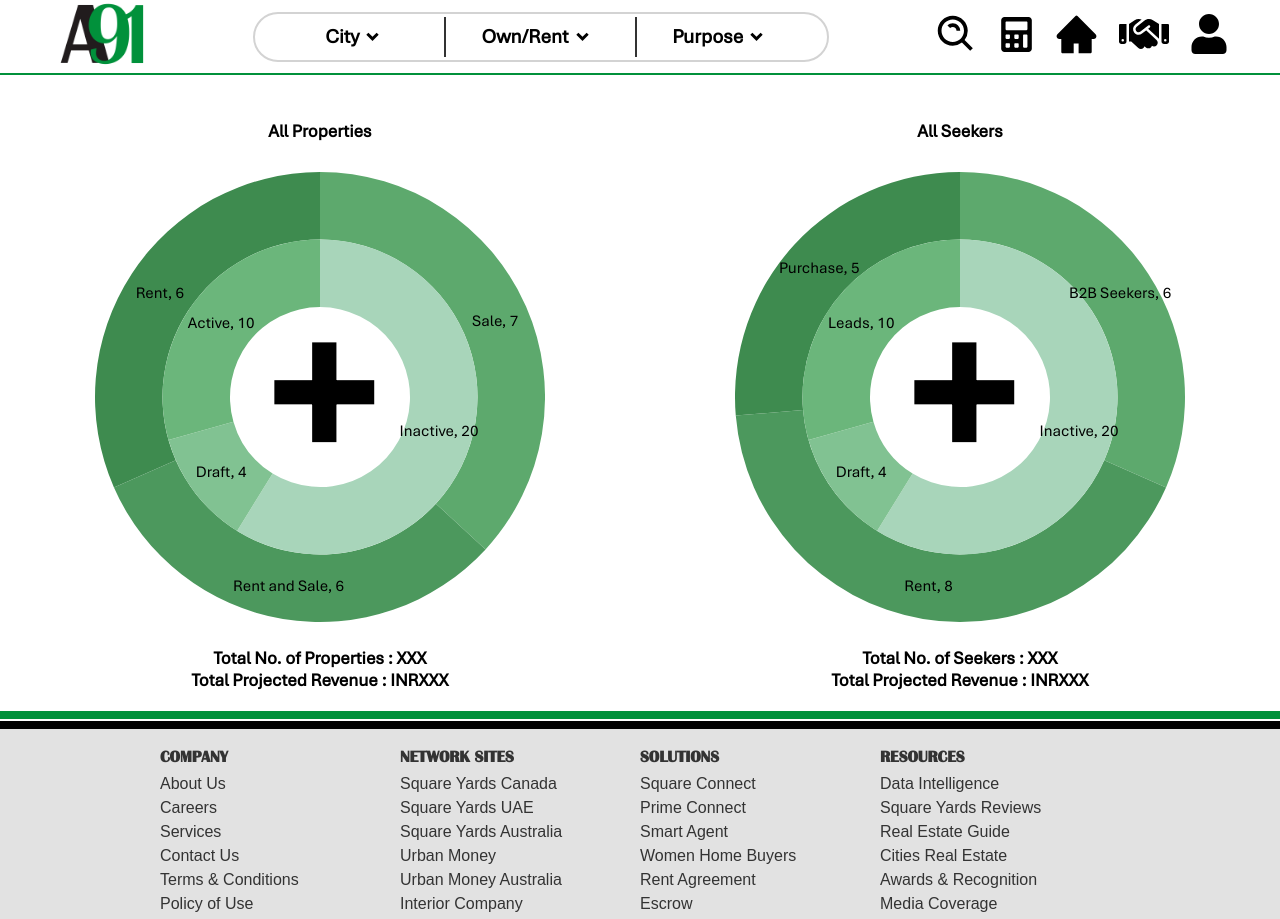
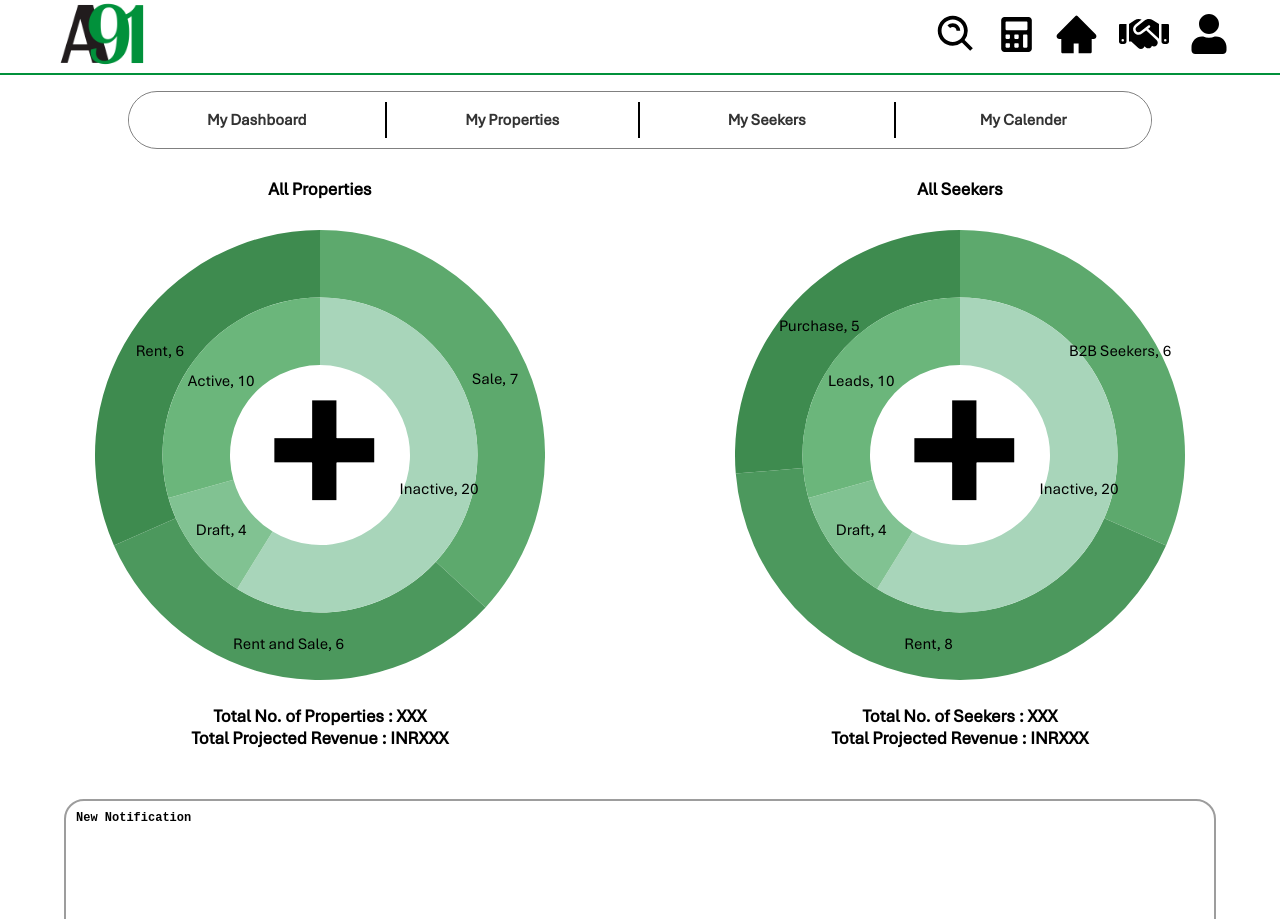
Before and after one commit to rakeshrauniyar12/A91, a React (Create React App) app in the folder a91/: page /dashboard in a window 1280 px wide. Shown: the top 919 px of the page. Built offline with nearby package versions, Linux system fonts and the light colour scheme.

Commit message:
dashboard page notification and task div added

```diff
--- a/a91/src/Component/ActiveProperty.js
+++ b/a91/src/Component/ActiveProperty.js
@@ -10,6 +10,11 @@ import {
   FaTh,
   FaBars,
 } from "react-icons/fa";
+import { IoIosList } from "react-icons/io";
+import { CiHashtag } from "react-icons/ci";
+import { PiSquaresFour } from "react-icons/pi";
+import { FaListUl } from "react-icons/fa";
+import { RxHamburgerMenu } from "react-icons/rx";
 import { IoHomeOutline } from "react-icons/io5";
 import { BiSearchAlt } from "react-icons/bi";
 
@@ -17,7 +22,10 @@ const ActiveProperty = () => {
   const [showTableView, setShowTableView] = useState(false);
 
   const handleShowTableView = () => {
-    setShowTableView(!showTableView);
+    setShowTableView(true);
+  };
+  const handleShowView = () => {
+    setShowTableView(false);
   };
   const products = [];
   for (let r = 0; r < 3; r++) {
@@ -54,14 +62,15 @@ const ActiveProperty = () => {
             fontWeight: "500",
           }}
         />
-        <FaList
+
+        <IoIosList
           style={{
             cursor: "pointer",
             fontSize: "36px",
             fontWeight: "500",
           }}
         />
-        <FaHashtag
+        <CiHashtag
           style={{
             cursor: "pointer",
             fontSize: "36px",
@@ -69,20 +78,23 @@ const ActiveProperty = () => {
 
           }}
         />
-        <FaTh
+
+        <PiSquaresFour
           style={{
             cursor: "pointer",
             fontSize: "36px",
             fontWeight: "500",
-
+            color:!showTableView?"var(--primary)":"black"
           }}
+          onClick={handleShowView}
         />
-        <FaBars
+        <div style={{width:"3px",height:"30px",backgroundColor:"black"}}></div>
+        <RxHamburgerMenu
           style={{
             cursor: "pointer",
             fontSize: "36px",
             fontWeight: "500",
-
+             color:showTableView?"var(--primary)":"black"
           }}
           onClick={handleShowTableView}
         />
--- a/a91/src/Component/Dashboard.js
+++ b/a91/src/Component/Dashboard.js
@@ -1,4 +1,4 @@
-import React, { useEffect, useRef } from "react";
+import React, { useEffect, useRef, useState } from "react";
 import * as d3 from "d3";
 
 const ConcentricDonutChart = ({ title, data, colors, innerText }) => {
@@ -23,11 +23,20 @@ const ConcentricDonutChart = ({ title, data, colors, innerText }) => {
       .attr("transform", `translate(${width / 2}, ${height / 2})`);
 
     // Create two arcs for concentric donuts
-    const outerArc = d3.arc().innerRadius(radius * 0.7).outerRadius(radius);
-    const innerArc = d3.arc().innerRadius(radius * 0.4).outerRadius(radius * 0.7);
+    const outerArc = d3
+      .arc()
+      .innerRadius(radius * 0.7)
+      .outerRadius(radius);
+    const innerArc = d3
+      .arc()
+      .innerRadius(radius * 0.4)
+      .outerRadius(radius * 0.7);
 
     // Pie generators for data
-    const pie = d3.pie().value((d) => d.value).sort(null);
+    const pie = d3
+      .pie()
+      .value((d) => d.value)
+      .sort(null);
 
     // Draw outer arcs
     svg
@@ -80,7 +89,6 @@ const ConcentricDonutChart = ({ title, data, colors, innerText }) => {
       .style("font-weight", "bold")
       .attr("y", 70)
       .text(innerText);
-
   }, [data, colors, innerText]);
 
   return (
@@ -92,6 +100,11 @@ const ConcentricDonutChart = ({ title, data, colors, innerText }) => {
 };
 
 const Dashboard = () => {
+  const [selectedOption, setSelectedOption] = useState("Active Property");
+
+  const handleOptionClick = (option) => {
+    setSelectedOption(option);
+  };
   // Data for All Properties
   const propertiesData = {
     inner: [
@@ -132,30 +145,127 @@ const Dashboard = () => {
   };
 
   return (
-    <div style={{ display: "flex", justifyContent: "space-around",marginTop:"120px" }}>
     <div>
-        <p style={{textAlign:"center",fontSize:"18px",fontWeight:"600",marginBottom:"30px"}}>All Properties</p>
+      <div
+        className="options-container-1"
+        style={{ top: "11.4%", gridTemplateColumns: "repeat(4,1fr)" }}
+      >
+        <div
+          key={"Electricity Bill"}
+          className={`option ${
+            selectedOption === "My Dashboard" ? "active" : ""
+          }`}
+          onClick={() => handleOptionClick("My Dashboard")}
+          style={{
+            borderTopLeftRadius: "40px",
+            borderBottomLeftRadius: "40px",
+          }}
+        >
+          My Dashboard
+        </div>
+        <div
+          key={"Property Details"}
+          className={`option ${
+            selectedOption === "My Properties" ? "active" : ""
+          }`}
+          onClick={() => handleOptionClick("My Properties")}
+          style={{
+            borderRight: "2px solid black",
+            borderLeft: "2px solid black",
+          }}
+        >
+          My Properties
+        </div>
+        <div
+          key={"Photographs"}
+          className={`option ${
+            selectedOption === "My Seekers" ? "active" : ""
+          }`}
+          onClick={() => handleOptionClick("My Seekers")}
+          style={{ borderRight: "2px solid black" }}
+        >
+          My Seekers
+        </div>
+        <div
+          key={"Photographs"}
+          className={`option ${
+            selectedOption === "My Calender" ? "active" : ""
+          }`}
+          onClick={() => handleOptionClick("My Calender")}
+          style={{ borderRadius: "40px" }}
+        >
+          My Calender
+        </div>
+      </div>
+      <div
+        style={{
+          display: "flex",
+          justifyContent: "space-around",
+          marginTop: "120px",
+        }}
+      >
+        <div>
+          <p
+            style={{
+              textAlign: "center",
+              fontSize: "18px",
+              fontWeight: "600",
+              marginBottom: "30px",
+            }}
+          >
+            All Properties
+          </p>
           <ConcentricDonutChart
             data={propertiesData}
             colors={propertiesColors}
             innerText="+"
           />
-      <div style={{textAlign:"center",margin:"20px"}}>
-      <p  style={{fontSize:"18px",fontWeight:"600"}}>Total No. of Properties : XXX</p>
-      <p style={{fontSize:"18px",fontWeight:"600"}}>Total Projected Revenue : INRXXX</p>
+          <div style={{ textAlign: "center", margin: "20px" }}>
+            <p style={{ fontSize: "18px", fontWeight: "600" }}>
+              Total No. of Properties : XXX
+            </p>
+            <p style={{ fontSize: "18px", fontWeight: "600" }}>
+              Total Projected Revenue : INRXXX
+            </p>
           </div>
         </div>
         <div>
-        <p style={{textAlign:"center",fontSize:"18px",fontWeight:"600",marginBottom:"30px"}}>All Seekers</p>
+          <p
+            style={{
+              textAlign: "center",
+              fontSize: "18px",
+              fontWeight: "600",
+              marginBottom: "30px",
+            }}
+          >
+            All Seekers
+          </p>
           <ConcentricDonutChart
             data={seekersData}
             colors={seekersColors}
             innerText="+"
           />
-      <div style={{textAlign:"center",margin:"20px"}}>
-       <p style={{fontSize:"18px",fontWeight:"600"}}>Total No. of Seekers : XXX</p>
-      <p style={{fontSize:"18px",fontWeight:"600"}}>Total Projected Revenue : INRXXX</p>
+          <div style={{ textAlign: "center", margin: "20px" }}>
+            <p style={{ fontSize: "18px", fontWeight: "600" }}>
+              Total No. of Seekers : XXX
+            </p>
+            <p style={{ fontSize: "18px", fontWeight: "600" }}>
+              Total Projected Revenue : INRXXX
+            </p>
           </div>
+        </div>
+      </div>
+      <div style={{ width: "90%", margin: "auto" }}>
+        <textarea
+          placeholder="New Notification"
+          className="property-text-area-1"
+        ></textarea>
+      </div>
+      <div style={{ width: "90%", margin: "auto" }}>
+        <textarea
+          placeholder="Tasks"
+          className="property-text-area-1"
+        ></textarea>
       </div>
     </div>
   );
--- a/a91/src/Component/Header.js
+++ b/a91/src/Component/Header.js
@@ -86,7 +86,7 @@ const Header = () => {
 
 
   const location = useLocation();
-  const hiddenPaths = ["/", "/agentregister", "/property"];
+  const hiddenPaths = ["/", "/agentregister", "/property","/dashboard"];
   const showOptionsInNavbars = !hiddenPaths.includes(location.pathname);
   if(location.pathname==="/"){
     return;
```
Lines whose indentation alone changed are shown as unchanged.
